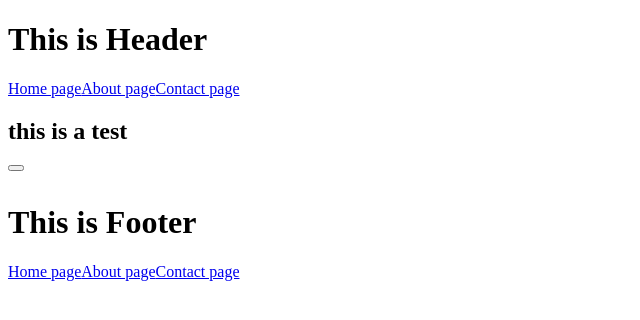
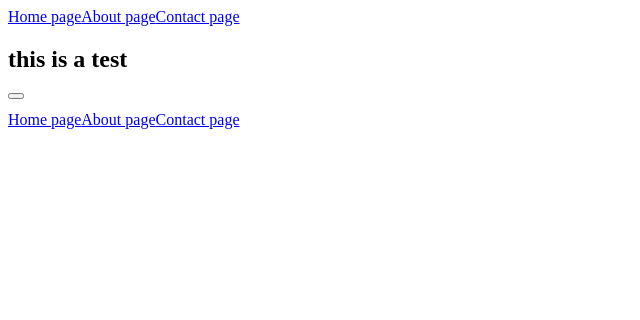
Before and after one commit to BA-project-WU/memomd-eksamen, a Nuxt app: page / in a window 1280 px wide. Shown: the top 320 px of the page, without its empty margins (0-640 px from the left). Built offline with nearby package versions, Linux system fonts and the light colour scheme.

Commit message:
update nuxtlink

```diff
--- a/components/TheFooter.vue
+++ b/components/TheFooter.vue
@@ -1,9 +1,9 @@
 <template>
     <div>
         <h1>This is Footer</h1>
-        <NuxtLink to="/">Home page</NuxtLink>
+        <!-- <NuxtLink to="/">Home page</NuxtLink>
         <NuxtLink to="/about">About page</NuxtLink>
-        <NuxtLink to="/contact">Contact page</NuxtLink>
+        <NuxtLink to="/contact">Contact page</NuxtLink> -->
     </div>
 </template>
 
--- a/components/TheHeader.vue
+++ b/components/TheHeader.vue
@@ -1,9 +1,9 @@
 <template>
     <div>
         <h1>This is Header</h1>
-        <NuxtLink to="/">Home page</NuxtLink>
+        <!-- <NuxtLink to="/">Home page</NuxtLink>
         <NuxtLink to="/about">About page</NuxtLink>
-        <NuxtLink to="/contact">Contact page</NuxtLink>
+        <NuxtLink to="/contact">Contact page</NuxtLink> -->
     </div>
 </template>
 
--- a/nuxt.config.ts
+++ b/nuxt.config.ts
@@ -4,7 +4,7 @@ import { Base } from './.nuxt/components.d';
 export default ({
     target: 'static',
     router: {
-      baseURL:'/ba-project-wu.github.io/memomd/',
+      baseURL:'https://ba-project-wu.github.io/contact/memomd/',
     },
     vite: {
         css: {
--- a/pages/index.vue
+++ b/pages/index.vue
@@ -1,13 +1,18 @@
 <template>
     <div>
-        <TheHeader></TheHeader>
+        <NuxtLink to="/">Home page</NuxtLink>
+        <NuxtLink to="/about">About page</NuxtLink>
+        <NuxtLink to="/contact">Contact page</NuxtLink>
         <h2>this is a test</h2>
     </div>
     <div>
         <ButtonTest/>
     </div>
     <div>
-    <TheFooter></TheFooter></div>
+        <NuxtLink to="/">Home page</NuxtLink>
+        <NuxtLink to="/about">About page</NuxtLink>
+        <NuxtLink to="/contact">Contact page</NuxtLink>
+    </div>
 </template>
 
 <script setup>
```
